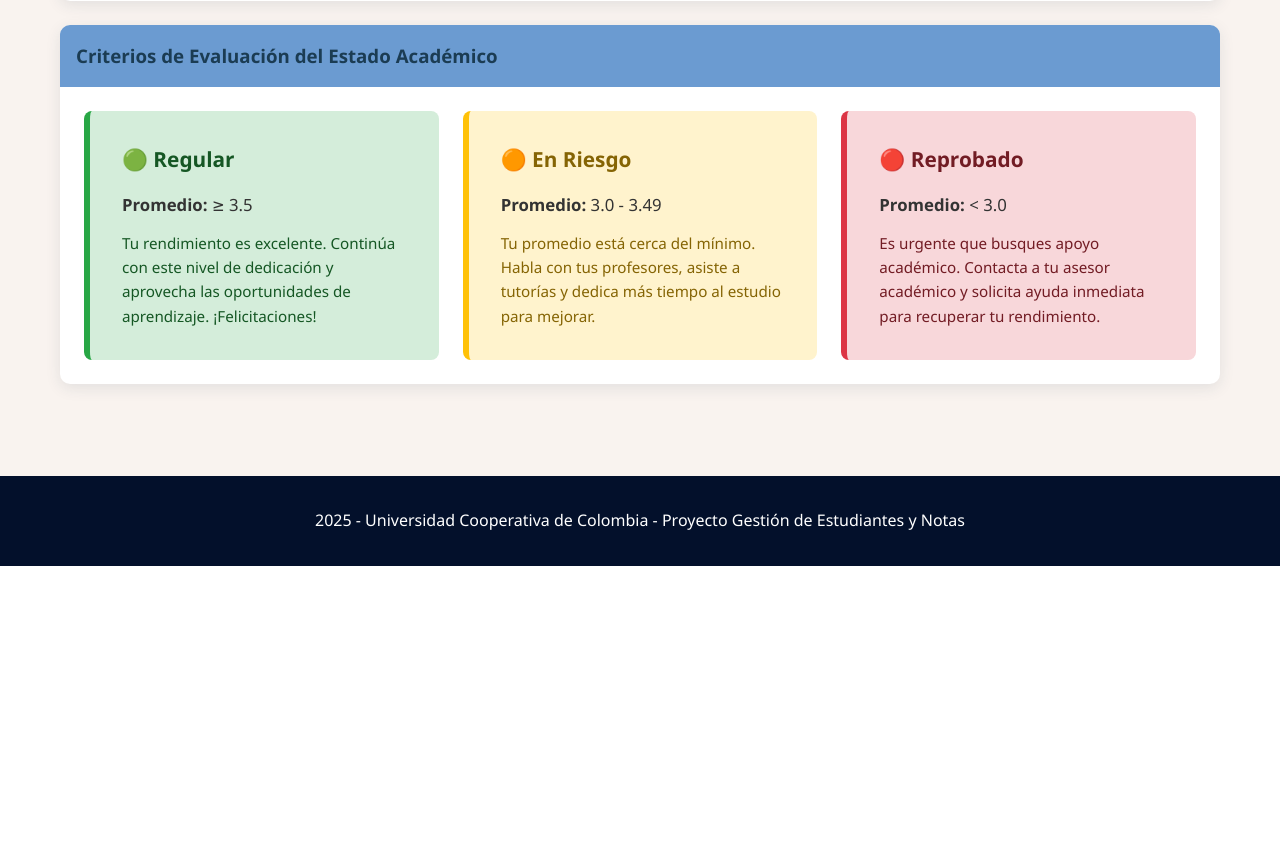
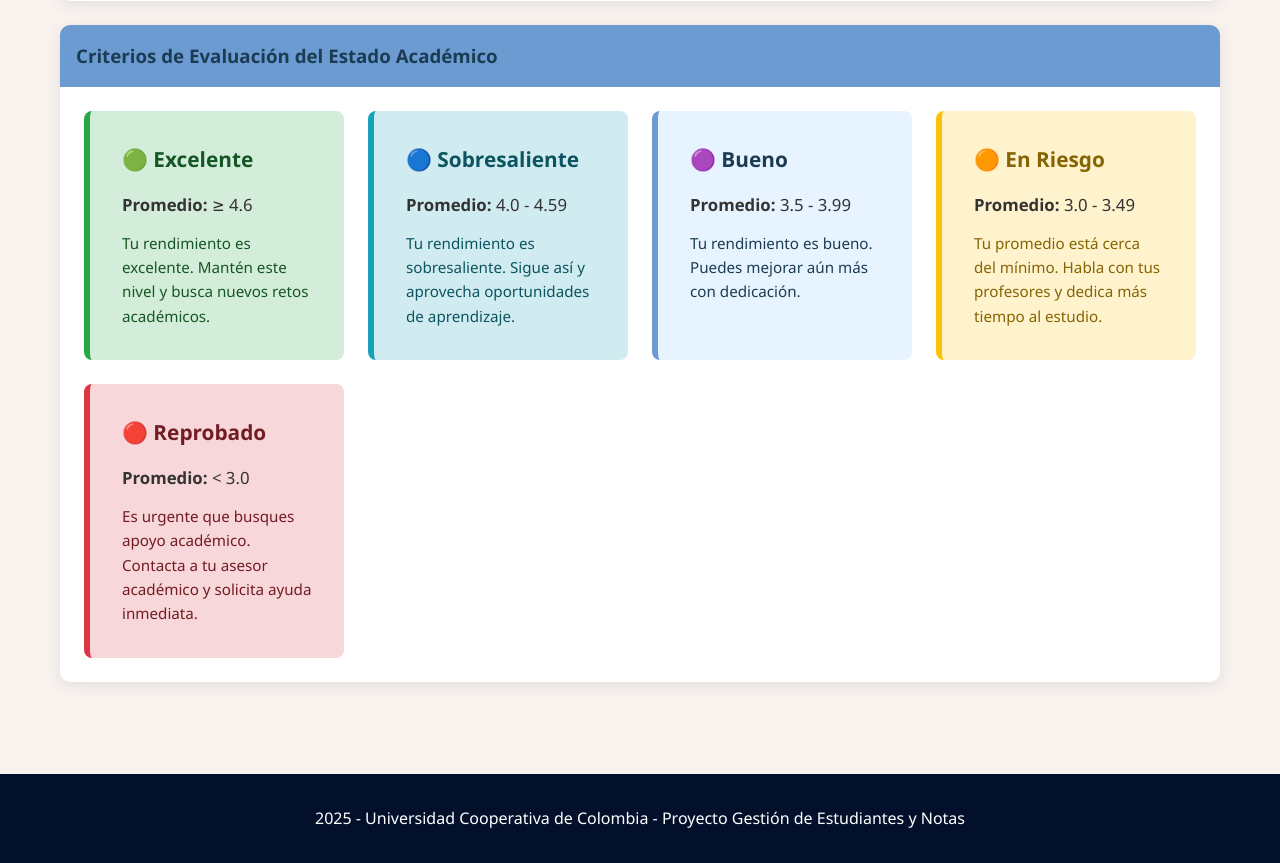
Before and after one commit to migueltovarb/ISWREQUERIMIENTOS202502-1Jenifrutica, a Django app: page /estudiante/estado-academico/ in a window 1280 px wide. Shown: the part 984-1847 px from the top of the page. Before the commit the page ends 1550 px from the top, so only its background shows below. Run offline with Django 5.2, Linux system fonts and the light colour scheme; the visitor is signed in with stand-in values (Sample User, id 1); data that the repository does not hold is empty.

Commit message:
arreglitos

```diff
--- a/TROLI_GESTION_NOTAS/estudiantes/templates/estudiantes/estado_academico.html
+++ b/TROLI_GESTION_NOTAS/estudiantes/templates/estudiantes/estado_academico.html
@@ -10,9 +10,11 @@
         <div class="card-body" style="text-align: center; padding: 3rem;">
             <!-- Indicador visual grande -->
             <div style="font-size: 8rem; margin-bottom: 1.5rem; animation: pulse 2s infinite;">
-                {% if color == 'green' %}🟢
-                {% elif color == 'orange' %}🟠
-                {% elif color == 'red' %}🔴
+                {% if estado == 'Excelente' %}🟢
+                {% elif estado == 'Sobresaliente' %}🔵
+                {% elif estado == 'Bueno' %}🟣
+                {% elif estado == 'En Riesgo' %}🟠
+                {% elif estado == 'Reprobado' %}🔴
                 {% else %}⚪{% endif %}
             </div>
 
@@ -60,34 +62,45 @@
             <h3> Criterios de Evaluación del Estado Académico</h3>
         </div>
         <div class="card-body">
-            <div style="display: grid; grid-template-columns: repeat(auto-fit, minmax(280px, 1fr)); gap: 1.5rem;">
+            <div style="display: grid; grid-template-columns: repeat(auto-fit, minmax(220px, 1fr)); gap: 1.5rem;">
                 <div style="padding: 2rem; border-left: 6px solid #28a745; background: #d4edda; border-radius: 8px;">
-                    <h4 style="color: #155724; margin-bottom: 1rem; font-size: 1.3rem;">🟢 Regular</h4>
-                    <p style="margin: 0.75rem 0; font-size: 1.05rem;"><strong>Promedio:</strong> ≥ 3.5</p>
+                    <h4 style="color: #155724; margin-bottom: 1rem; font-size: 1.3rem;">🟢 Excelente</h4>
+                    <p style="margin: 0.75rem 0; font-size: 1.05rem;"><strong>Promedio:</strong> ≥ 4.6</p>
                     <p style="margin: 0; color: #155724; font-size: 0.95rem; line-height: 1.6;">
-                        Tu rendimiento es excelente. Continúa con este nivel de dedicación y aprovecha las oportunidades de aprendizaje. ¡Felicitaciones!
+                        Tu rendimiento es excelente. Mantén este nivel y busca nuevos retos académicos.
                     </p>
                 </div>
-
+                <div style="padding: 2rem; border-left: 6px solid #17a2b8; background: #d1ecf1; border-radius: 8px;">
+                    <h4 style="color: #0c5460; margin-bottom: 1rem; font-size: 1.3rem;">🔵 Sobresaliente</h4>
+                    <p style="margin: 0.75rem 0; font-size: 1.05rem;"><strong>Promedio:</strong> 4.0 - 4.59</p>
+                    <p style="margin: 0; color: #0c5460; font-size: 0.95rem; line-height: 1.6;">
+                        Tu rendimiento es sobresaliente. Sigue así y aprovecha oportunidades de aprendizaje.
+                    </p>
+                </div>
+                <div style="padding: 2rem; border-left: 6px solid #6B9BD1; background: #e7f3ff; border-radius: 8px;">
+                    <h4 style="color: #1B3C53; margin-bottom: 1rem; font-size: 1.3rem;">🟣 Bueno</h4>
+                    <p style="margin: 0.75rem 0; font-size: 1.05rem;"><strong>Promedio:</strong> 3.5 - 3.99</p>
+                    <p style="margin: 0; color: #1B3C53; font-size: 0.95rem; line-height: 1.6;">
+                        Tu rendimiento es bueno. Puedes mejorar aún más con dedicación.
+                    </p>
+                </div>
                 <div style="padding: 2rem; border-left: 6px solid #ffc107; background: #fff3cd; border-radius: 8px;">
                     <h4 style="color: #856404; margin-bottom: 1rem; font-size: 1.3rem;">🟠 En Riesgo</h4>
                     <p style="margin: 0.75rem 0; font-size: 1.05rem;"><strong>Promedio:</strong> 3.0 - 3.49</p>
                     <p style="margin: 0; color: #856404; font-size: 0.95rem; line-height: 1.6;">
-                        Tu promedio está cerca del mínimo. Habla con tus profesores, asiste a tutorías y dedica más tiempo al estudio para mejorar.
+                        Tu promedio está cerca del mínimo. Habla con tus profesores y dedica más tiempo al estudio.
                     </p>
                 </div>
-
                 <div style="padding: 2rem; border-left: 6px solid #dc3545; background: #f8d7da; border-radius: 8px;">
                     <h4 style="color: #721c24; margin-bottom: 1rem; font-size: 1.3rem;">🔴 Reprobado</h4>
-                    <p style="margin: 0.75rem 0; font-size: 1.05rem;"><strong>Promedio:</strong> < 3.0</p>
+                    <p style="margin: 0.75rem 0; font-size: 1.05rem;"><strong>Promedio:</strong> &lt; 3.0</p>
                     <p style="margin: 0; color: #721c24; font-size: 0.95rem; line-height: 1.6;">
-                        Es urgente que busques apoyo académico. Contacta a tu asesor académico y solicita ayuda inmediata para recuperar tu rendimiento.
+                        Es urgente que busques apoyo académico. Contacta a tu asesor académico y solicita ayuda inmediata.
                     </p>
                 </div>
             </div>
         </div>
     </div>
-
 
 <style>
 @keyframes pulse {
--- a/TROLI_GESTION_NOTAS/estudiantes/views.py
+++ b/TROLI_GESTION_NOTAS/estudiantes/views.py
@@ -235,6 +235,25 @@ def dashboard_estudiante(request):
     promedio_general = calificaciones.aggregate(Avg('nota'))['nota__avg']
     if promedio_general:
         promedio_general = round(promedio_general, 1)
+        # Determinar estado académico para el dashboard
+        if promedio_general >= 4.6:
+            estado_academico = 'Excelente'
+            color_estado = '#28a745'
+        elif promedio_general >= 4.0:
+            estado_academico = 'Sobresaliente'
+            color_estado = '#17a2b8'
+        elif promedio_general >= 3.5:
+            estado_academico = 'Bueno'
+            color_estado = '#6B9BD1'
+        elif promedio_general >= 3.0:
+            estado_academico = 'En Riesgo'
+            color_estado = 'orange'
+        else:
+            estado_academico = 'Reprobado'
+            color_estado = 'red'
+    else:
+        estado_academico = None
+        color_estado = 'grey'
 
     # Obtener notificaciones no leídas
     notificaciones = Notificacion.objects.filter(
@@ -247,6 +266,8 @@ def dashboard_estudiante(request):
         'calificaciones': calificaciones[:10],  # Últimas 10 calificaciones
         'promedio_general': promedio_general,
         'notificaciones': notificaciones,
+        'estado_academico': estado_academico,
+        'color_estado': color_estado,
     }
 
     return render(request, 'estudiantes/dashboard_estudiante.html', context)
@@ -876,7 +897,7 @@ def estudiantes_curso(request, curso_id=None):
 
 @login_required
 def ver_estado_academico(request):
-    """Ver estado académico del estudiante (Regular/En Riesgo/Reprobado)"""
+    """Ver estado académico del estudiante (Excelente/Sobresaliente/Bueno/En Riesgo/Reprobado)"""
     if request.user.rol != 'estudiante':
         messages.error(request, 'Esta función es solo para estudiantes')
         return redirect('dashboard')
@@ -888,18 +909,26 @@ def ver_estado_academico(request):
         estado = 'Sin Calificaciones'
         color = 'grey'
         mensaje = 'Aún no tienes calificaciones registradas'
+    elif promedio_general >= 4.6:
+        estado = 'Excelente'
+        color = '#28a745'
+        mensaje = '¡Felicitaciones! Tu rendimiento académico es excelente. Mantén este nivel.'
+    elif promedio_general >= 4.0:
+        estado = 'Sobresaliente'
+        color = '#17a2b8'
+        mensaje = 'Tu rendimiento es sobresaliente. Sigue así y busca retos adicionales.'
     elif promedio_general >= 3.5:
-        estado = 'Regular'
-        color = 'green'
-        mensaje = '¡Excelente trabajo! Mantén tu buen rendimiento académico'
+        estado = 'Bueno'
+        color = '#6B9BD1'
+        mensaje = 'Tu rendimiento es bueno. Puedes mejorar aún más con dedicación.'
     elif promedio_general >= 3.0:
         estado = 'En Riesgo'
         color = 'orange'
-        mensaje = 'Tu rendimiento está en riesgo. Te recomendamos hablar con tus profesores y reforzar tus estudios'
+        mensaje = 'Tu rendimiento está en riesgo. Te recomendamos hablar con tus profesores y reforzar tus estudios.'
     else:
         estado = 'Reprobado'
         color = 'red'
-        mensaje = 'Tu promedio está por debajo del mínimo. Es urgente que busques apoyo académico'
+        mensaje = 'Tu promedio está por debajo del mínimo. Es urgente que busques apoyo académico.'
 
     context = {
         'estado': estado,
```
Also changed, not shown: TROLI_GESTION_NOTAS/docs/scripts/RNF.md (+65 -9 lines), TROLI_GESTION_NOTAS/estudiantes/templates/estudiantes/dashboard_estudiante.html (+18 -6 lines).
